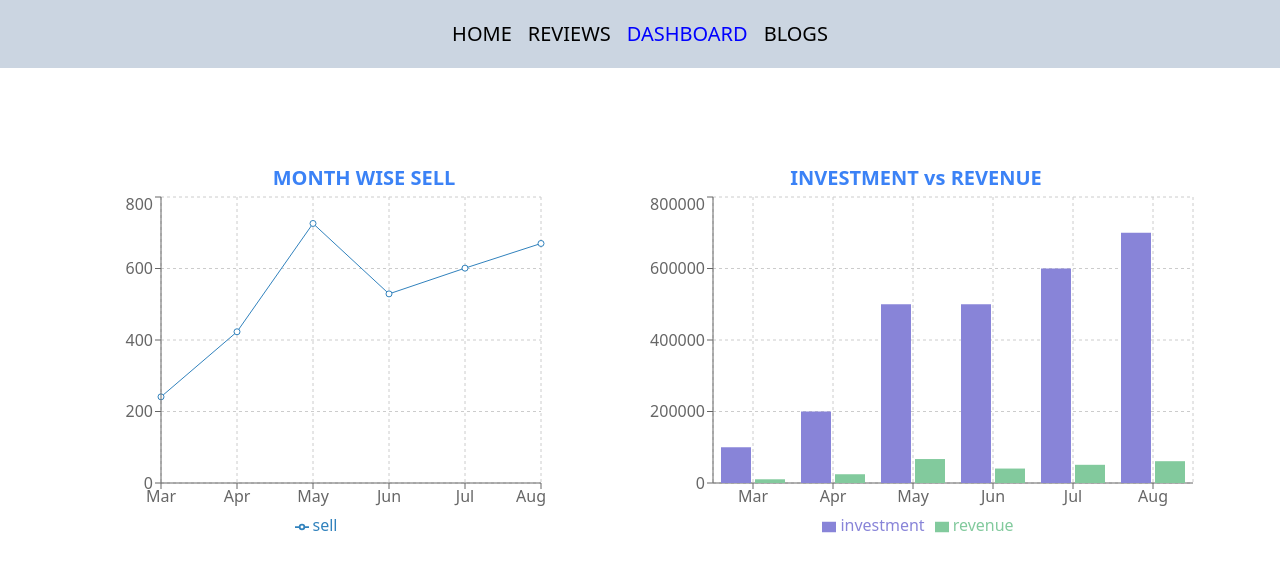
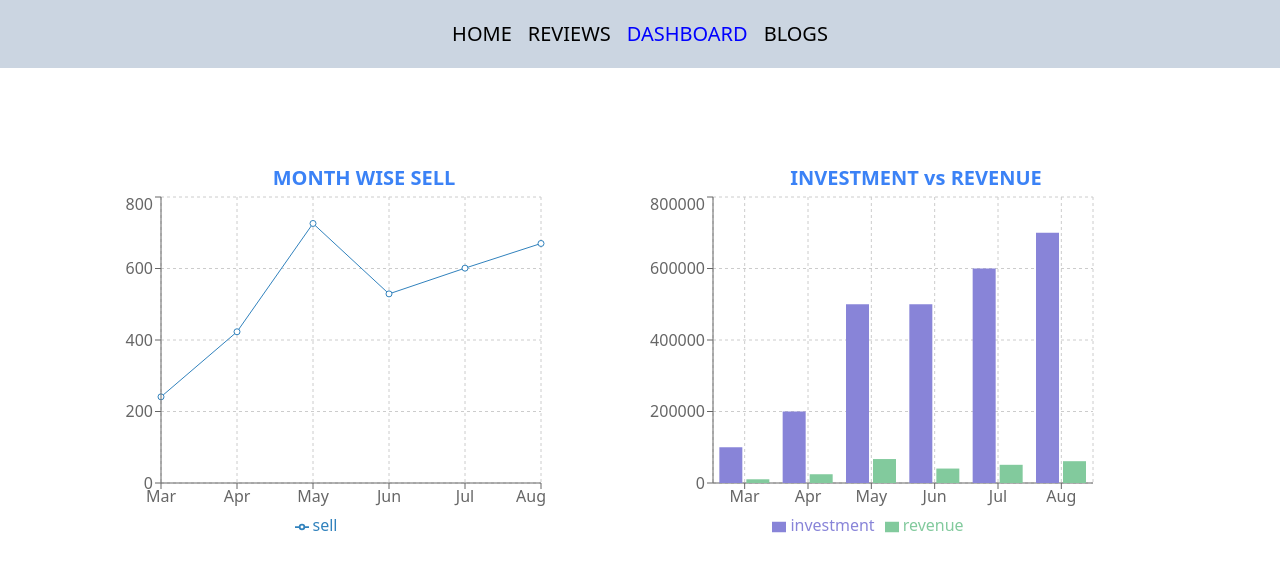
Before and after one commit to eliyasmah/-product-analysis-website, a React (Create React App) app: page /dashboard in a window 1280 px wide. Shown: the top 572 px of the page. Built offline with nearby package versions, Linux system fonts and the light colour scheme; the HTML template or start-up script is replaced by a standard one.

Commit message:
edit rechart

```diff
--- a/src/Components/Dashboard/Dashboard.js
+++ b/src/Components/Dashboard/Dashboard.js
@@ -41,7 +41,7 @@ const Dashboard = () => {
         }
     ]
     return (
-        <div className='md:grid grid-cols-2 justify-center gap-4 my-24 md:mx-24'>
+        <div className=' md:grid grid-cols-2 justify-center gap-4 my-24 md:mx-24'>
             <div>
                 <p className='text-xl text-blue-500 font-bold text-center'>MONTH WISE SELL</p>
                 <LineChart width={450} height={350} data={data}>
@@ -55,7 +55,7 @@ const Dashboard = () => {
             </div>
             <div>
                 <p className='text-xl text-blue-500 font-bold text-center'>INVESTMENT vs REVENUE</p>
-                <BarChart width={550} height={350} data={data}>
+                <BarChart width={450} height={350} data={data}>
                     <CartesianGrid strokeDasharray="3 3" />
                     <XAxis dataKey="month" />
                     <YAxis />
```
